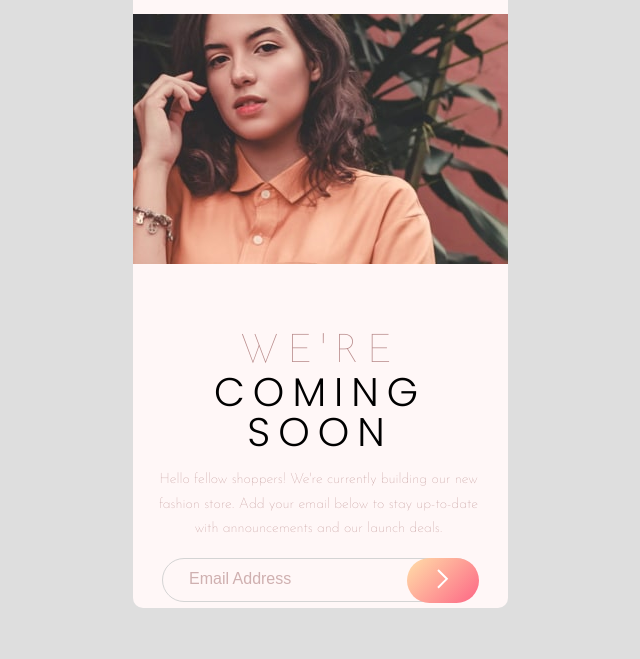
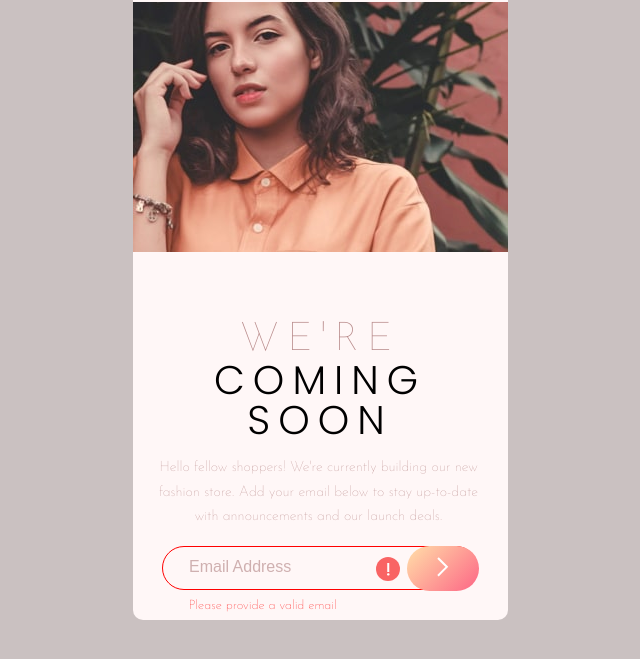
Before and after one commit to DjanyMouton/Coming-soon-page, a website with bundled scripts: page index.html in a window 1280 px wide. Both pictures are taken after a click on the button 763 px from the left and 715 px from the top of the page. Shown: the part 135-794 px from the top of the page, without its empty margins (320-960 px from the left). Built offline with nearby package versions, Linux system fonts and the light colour scheme.

Commit message:
Add eventListener('submit') on the form and ('click') on the button

```diff
--- a/index.html
+++ b/index.html
@@ -6,7 +6,7 @@
   <link rel="stylesheet" href="/styles/scss/style.css">
   <link rel="icon" type="image/png" sizes="32x32" href="./images/favicon-32x32.png">
 
-  <title>Frontend Mentor | Base Apparel coming soon page</title>
+  <title>Coming soon page</title>
 
   <style>
     .attribution { font-size: 11px; text-align: center; }
@@ -40,7 +40,7 @@
     <section id="input__section">
       <div id="input">
         <form action="#">
-          <input id="email__input" type="text" placeholder="Email Address">
+          <input id="email__input" type="text" autocomplete="off" placeholder="Email Address">
         </form>
         <img id="error__icon" src="/images/icon-error.svg" alt="Error icon">
         <button id="email__btn"><img src="/images/icon-arrow.svg" alt=""></button>
--- a/src/app.ts
+++ b/src/app.ts
@@ -5,7 +5,24 @@ const errorIcon = document.querySelector('#error__icon') as HTMLImageElement;
 const form = document.querySelector('form') as HTMLFormElement;
 const emailRegex : RegExp = /^\w+([\.-]?\w+)*@\w+([\.-]?\w+)*(\.\w{2,3})+$/;
 
-function showError() {
+function emailVerification() {
+    btn.addEventListener('click', (e) => {
+        e.preventDefault;
+        if(input.value.match(emailRegex)) {
+            input.style.border = "1px rgb(212, 212, 212) solid";
+            errorText.style.display= "none";
+            errorIcon.style.display= "none";
+            input.value = "";
+            window.alert("Great! You will receive an email in a few seconds!");
+        } else {
+            console.log('Erreur !');
+            input.style.border = "red 1px solid";
+            errorText.style.display = "flex";
+            errorIcon.style.display = "flex";
+            input.value = "";
+        }
+    })
+
     form.addEventListener('submit', (e) => {
         e.preventDefault;
         if(input.value.match(emailRegex)) {
@@ -14,6 +31,7 @@ function showError() {
             errorText.style.display= "none";
             errorIcon.style.display= "none";
             input.value = "";
+            window.alert("Great! You will receive an email in few seconds!");
         } else {
             console.log('Erreur !');
             input.style.border = "red 1px solid";
@@ -24,4 +42,4 @@ function showError() {
     })
 }
 
-showError();
+emailVerification();
--- a/styles/scss/style.scss
+++ b/styles/scss/style.scss
@@ -7,7 +7,7 @@
     margin: 0;
 }
 body{
-    background-color: rgb(222, 222, 222);
+    background-color: rgb(202, 193, 193);
     display: flex;
     justify-content: center;
     align-items: center;
@@ -19,6 +19,7 @@ body{
     border-radius: 10px;
     background-color: rgb(255, 247, 247);
     width: 375px;
+    padding-bottom: 1.5rem;
     #div__logo{
         margin: 2rem 0 2rem 2rem;
         img{
@@ -85,6 +86,7 @@ body{
     }
     #error__div{
         display: none;
+        position: absolute;
         margin:0.2rem 0 1rem 3.5rem;
         color: red;
         font-size: 13px;
```
Also changed, not shown: dist/app.js, styles/scss/style.css, 1 other file.
